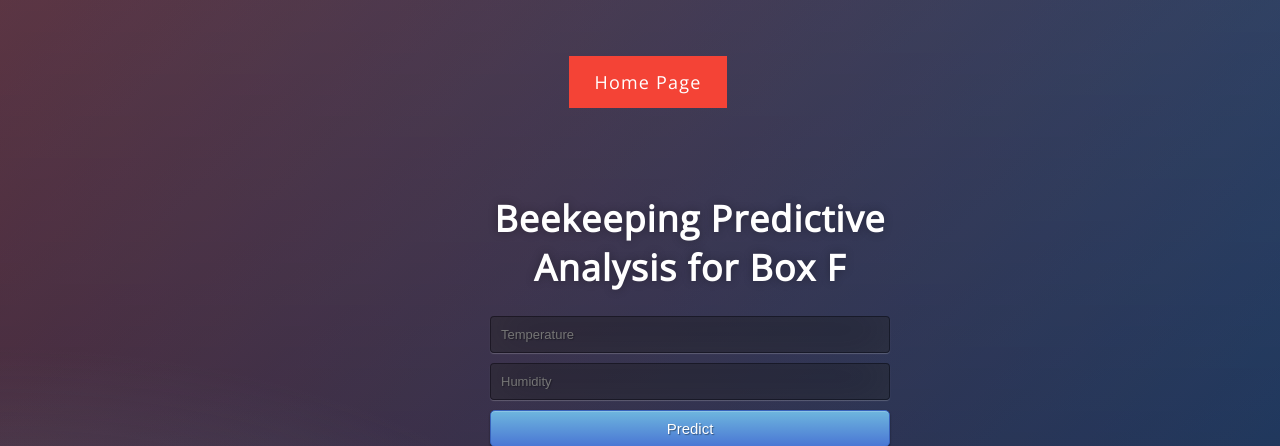
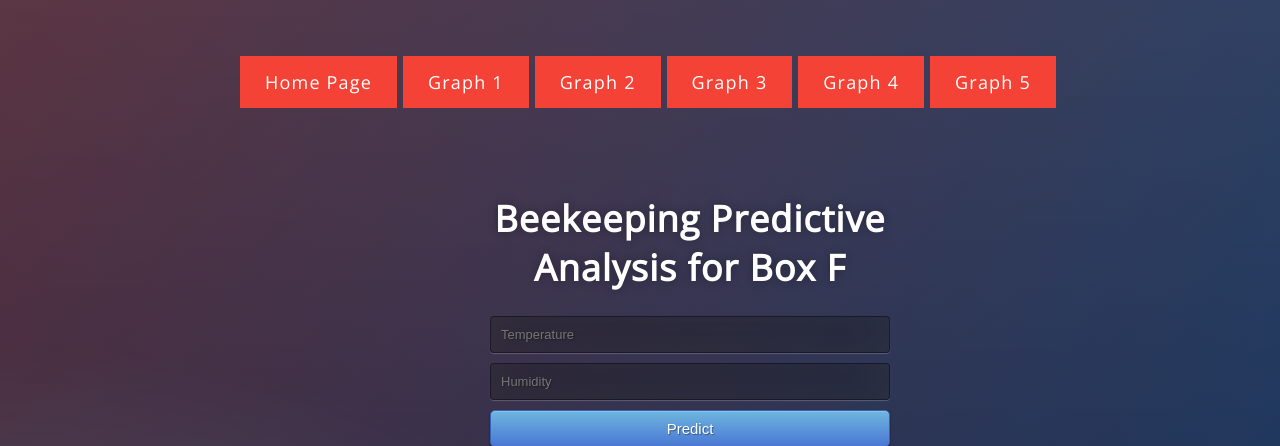
Before and after one commit to Rajat-Kaushik99/Beekeeping, a Flask app: page / in a window 1280 px wide. Shown: the top 446 px of the page. Run offline with Flask 2, Linux system fonts and the light colour scheme.

Commit message:
Update Beekeeping.html

```diff
--- a/templates/Beekeeping.html
+++ b/templates/Beekeeping.html
@@ -45,6 +45,11 @@ a:hover, a:active {
    <br>
    <br>
 <a href="default.asp" target="_blank">Home Page</a>
+<a href="/chart1">Graph 1</a>
+<a href="/chart2">Graph 2</a>
+<a href="/chart3">Graph 3</a>
+<a href="/chart4">Graph 4</a>
+<a href="/chart5">Graph 5</a>
 
 
 </body>
```
